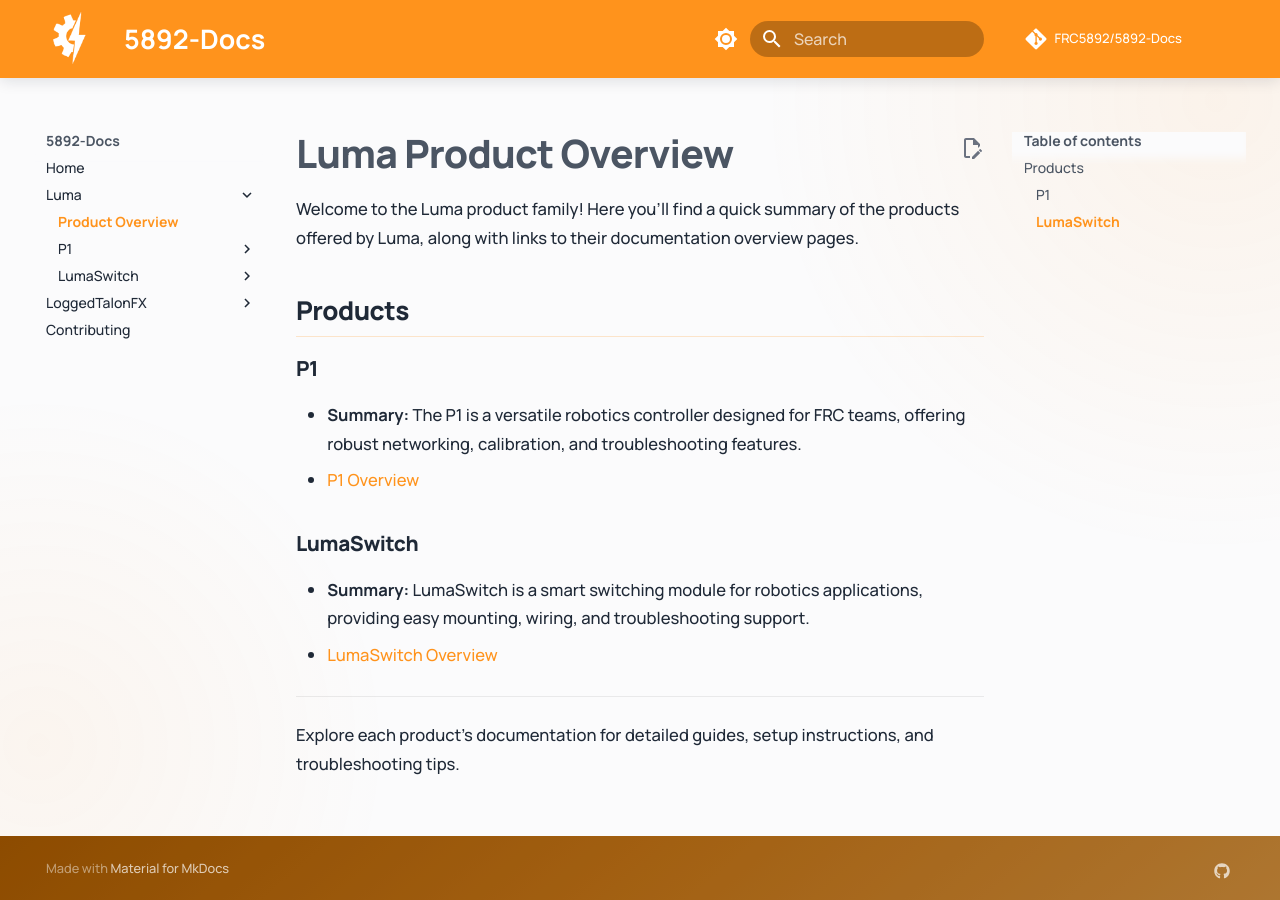
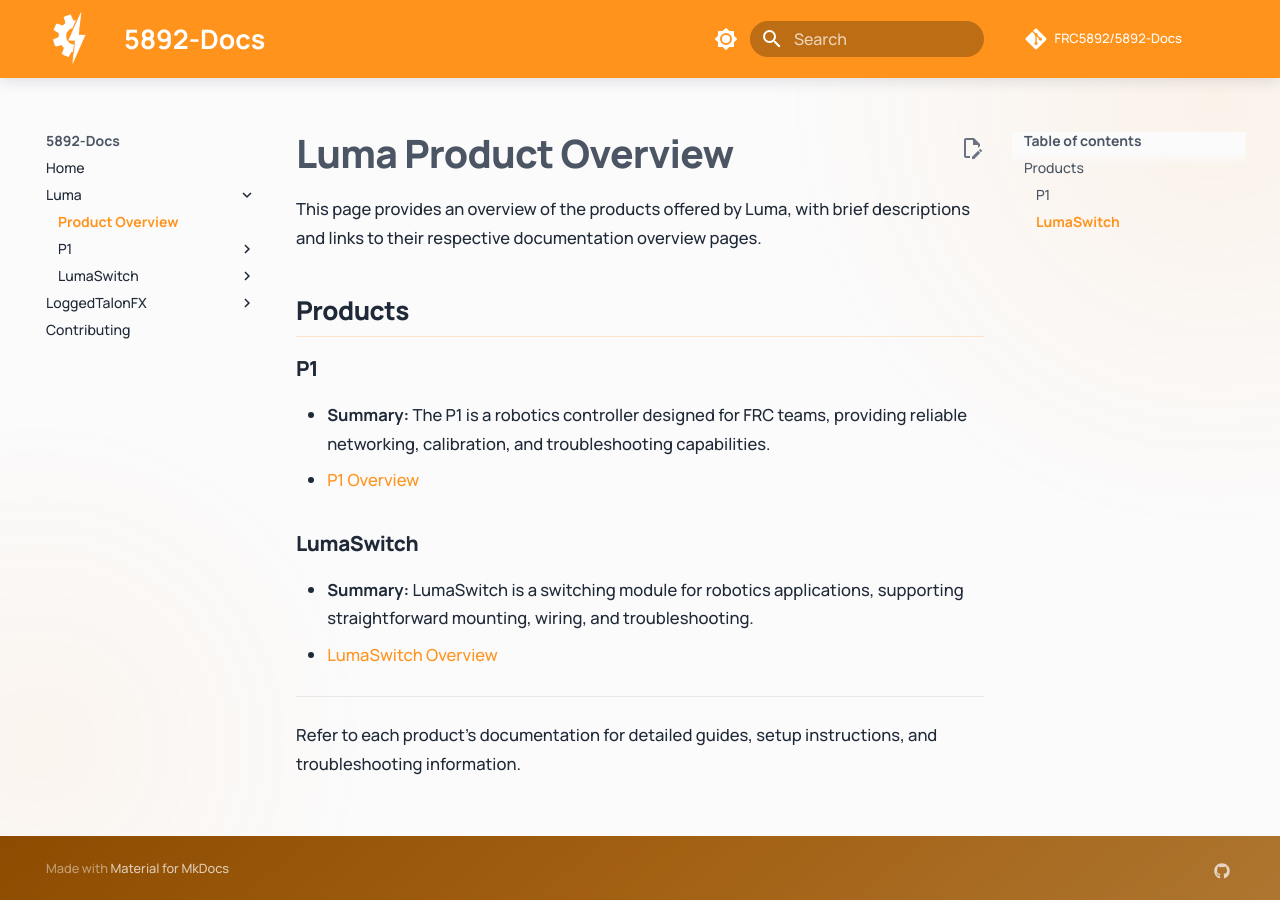
Before and after one commit to FRC5892/Luma-Docs, an MkDocs documentation site: the page built from docs/guides/luma.md, in a window 1280 px wide. Built offline with MkDocs 1.6.1 and Material for MkDocs 9.7.7, drawn with Linux system fonts in a browser that asks for light colours; comment, search, counter and statistics services are not loaded.

Commit message:
Revise Luma Product Overview documentation: enhance clarity, improve phrasing, and ensure consistency in product summaries.

```diff
--- a/docs/guides/luma.md
+++ b/docs/guides/luma.md
@@ -1,17 +1,17 @@
 # Luma Product Overview
 
-Welcome to the Luma product family! Here you'll find a quick summary of the products offered by Luma, along with links to their documentation overview pages.
+This page provides an overview of the products offered by Luma, with brief descriptions and links to their respective documentation overview pages.
 
 ## Products
 
 ### P1
-- **Summary:** The P1 is a versatile robotics controller designed for FRC teams, offering robust networking, calibration, and troubleshooting features.
+- **Summary:** The P1 is a robotics controller designed for FRC teams, providing reliable networking, calibration, and troubleshooting capabilities.
 - [P1 Overview](../p1/overview.md)
 
 ### LumaSwitch
-- **Summary:** LumaSwitch is a smart switching module for robotics applications, providing easy mounting, wiring, and troubleshooting support.
+- **Summary:** LumaSwitch is a switching module for robotics applications, supporting straightforward mounting, wiring, and troubleshooting.
 - [LumaSwitch Overview](lumaswitch/overview.md)
 
 ---
 
-Explore each product's documentation for detailed guides, setup instructions, and troubleshooting tips.
+Refer to each product's documentation for detailed guides, setup instructions, and troubleshooting information.
```
